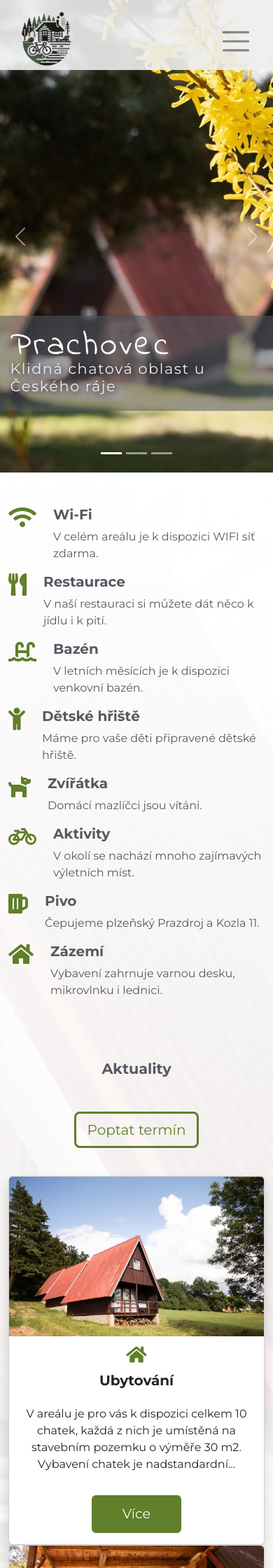
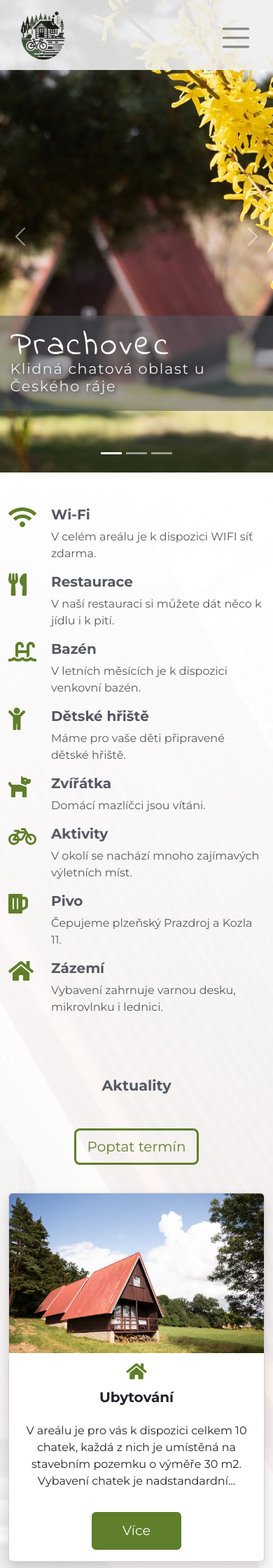
Before and after one commit to syny-o/prachovec, a Django app: page / in a window 390 px wide. Shown: the top 2240 px of the page at 70% size. Run offline with Django 5.2, Linux system fonts and the light colour scheme; data that the repository does not hold is empty; some libraries are stand-ins or nearby versions.

Commit message:
adjustment for mobile devices

```diff
--- a/prachovec/mysite/templates/mysite/base/header.html
+++ b/prachovec/mysite/templates/mysite/base/header.html
@@ -2,7 +2,7 @@
 <header>
   <nav class="navbar navbar-expand-lg navbar-dark justify-content-center fixed-top p-1">
     <div class="container">
-      <a href="#"><img class="navbar-brand" width="100" src=" {% static 'img/logoprachovec_tr.png' %}" alt="logo" /></a>
+      <a href="#"><img class="navbar-brand logo" src=" {% static 'img/logoprachovec_tr.png' %}" alt="logo" /></a>
       <button class="navbar-toggler" type="button" data-bs-toggle="collapse" data-bs-target="#navbarSupportedContent"
         aria-controls="navbarSupportedContent" aria-expanded="false" aria-label="Toggle navigation">
         <span class="navbar-toggler-icon"></span>
--- a/prachovec/mysite/templates/mysite/home/cards.html
+++ b/prachovec/mysite/templates/mysite/home/cards.html
@@ -4,13 +4,14 @@
     <div class="container">
         <div class="row">
 
-            <div class="col-lg-4" data-aos="fade-in" data-aos-delay="300">
+            <div class="col-lg-4 mb-3 mb-lg-0" data-aos="fade-in" data-aos-delay="300">
                 <div class="card card-accommodation shadow">
                     <img src="{% static 'img/ubytovani.jpg' %}" class="card-img-top" alt="...">
                     <div class="card-body text-center">
                         <i class="fas fa-home fa-2x text-primary" data-fa-transform="shrink-3 up-3"></i>
                         <h5><b>Ubytování</b></h2>
-                        <p class="card-text d-flex align-items-center">V areálu je pro vás k dispozici celkem 10 chatek,
+                            <p class="card-text d-flex align-items-center">V areálu je pro vás k dispozici celkem 10
+                                chatek,
                                 každá z nich je umístěná
                                 na stavebním pozemku o výměře 30 m2. Vybavení chatek je nadstandardní...</p>
                             <a href="accommodation.html"><button class="btn btn-outline-light btn-primary"
@@ -19,23 +20,24 @@
                 </div>
             </div>
 
-            <div class="col-lg-4" data-aos="fade-in" data-aos-delay="300">
+            <div class="col-lg-4 mb-3 mb-lg-0 mt-lg-5" data-aos="fade-in" data-aos-delay="300">
                 <div class="card card-restaurant shadow">
                     <img src="{% static 'img/restaurace.jpg' %}" class="card-img-top" alt="...">
                     <div class="card-body text-center">
                         <i class="fas fa-utensils fa-2x text-primary" data-fa-transform="shrink-2 up-3"></i>
                         <h5><b>Občerstvení</b></h2>
-                        <p class="card-text d-flex align-items-center">Nově jsme náš stánek opatřili pergolou. Čepujeme
+                            <p class="card-text d-flex align-items-center">Nově jsme náš stánek opatřili pergolou.
+                                Čepujeme
                                 plzeňský Prazdroj a
                                 Kozla
                                 11 ! K dispozici je i sezení a něco k zakousnutí.</p>
-                        <a href="restaurant.html"><button class="btn btn-outline-light btn-primary"
+                            <a href="restaurant.html"><button class="btn btn-secondary btn-lg"
                                     href="restaurant.html">Více</button></a>
                     </div>
                 </div>
             </div>
 
-            <div class="col-lg-4" data-aos="fade-in" data-aos-delay="300">
+            <div class="col-lg-4 mb-0 mb-lg-0" data-aos="fade-in" data-aos-delay="300">
                 <div class="card card-activities shadow">
                     <img src="{% static 'img/prachovskeskaly.jpg' %}" class="card-img-top" alt="...">
                     <div class="card-body text-center">
--- a/prachovec/mysite/templates/mysite/home/icons.html
+++ b/prachovec/mysite/templates/mysite/home/icons.html
@@ -2,9 +2,11 @@
   <div class="container">
     <div class="row">
       <!-- Icon 1 -->
-      <div class="col-md-3 d-flex gap-4">
+      <div class="col-md-3 d-flex">
+        <div class="col-2">
           <i class="fas fa-wifi fa-2x text-primary"></i>
-        <div>
+        </div>
+        <div class="col-10">
           <h5 class="fw-bold">Wi-Fi</h5>
           <p class="text-muted">
             V celém areálu je k dispozici WIFI síť zdarma.
@@ -12,9 +14,11 @@
         </div>
       </div>
       <!-- Icon 2 -->
-      <div class="col-md-3 d-flex gap-4">
+      <div class="col-md-3 d-flex">
+        <div class="col-2">
           <i class="fas fa-utensils fa-2x text-primary"></i>
-        <div>
+        </div>
+        <div class="col-10">
           <h5 class="fw-bold">Restaurace</h5>
           <p class="text-muted">
             V naší restauraci si můžete dát něco k jídlu i k pití.
@@ -22,9 +26,11 @@
         </div>
       </div>
       <!-- Icon 3 -->
-      <div class="col-md-3 d-flex gap-4">
+      <div class="col-md-3 d-flex">
+        <div class="col-2">
           <i class="fas fa-swimming-pool fa-2x text-primary"></i>
-        <div>
+        </div>
+        <div class="col-10">
           <h5 class="fw-bold">Bazén</h5>
           <p class="text-muted">
             V letních měsících je k dispozici venkovní bazén.
@@ -32,9 +38,11 @@
         </div>
       </div>
       <!-- Icon 4 -->
-      <div class="col-md-3 d-flex gap-4">
+      <div class="col-md-3 d-flex">
+        <div class="col-2">
           <i class="fas fa-child fa-2x text-primary"></i>
-        <div>
+        </div>
+        <div class="col-10">
           <h5 class="fw-bold">Dětské hřiště</h5>
           <p class="text-muted">Máme pro vaše děti připravené dětské hřiště.</p>
         </div>
@@ -42,9 +50,11 @@
     </div>
     <div class="row">
       <!-- Icon 1 -->
-      <div class="col-md-3 d-flex gap-4">
+      <div class="col-md-3 d-flex">
+        <div class="col-2">
           <i class="fas fa-dog fa-2x text-primary"></i>
-        <div>
+        </div>
+        <div class="col-10">
           <h5 class="fw-bold">Zvířátka</h5>
           <p class="text-muted">
             Domácí mazlíčci jsou vítáni.
@@ -52,9 +62,11 @@
         </div>
       </div>
       <!-- Icon 2 -->
-      <div class="col-md-3 d-flex gap-4">
+      <div class="col-md-3 d-flex">
+        <div class="col-2">
           <i class="fas fa-bicycle fa-2x text-primary"></i>
-        <div>
+        </div>
+        <div class="col-10">
           <h5 class="fw-bold">Aktivity</h5>
           <p class="text-muted">
             V okolí se nachází mnoho zajímavých výletních míst.
@@ -62,9 +74,11 @@
         </div>
       </div>
       <!-- Icon 3 -->
-      <div class="col-md-3 d-flex gap-4">
+      <div class="col-md-3 d-flex">
+        <div class="col-2">
           <i class="fas fa-beer fa-2x text-primary"></i>
-        <div>
+        </div>
+        <div class="col-10">
           <h5 class="fw-bold">Pivo</h5>
           <p class="text-muted">
             Čepujeme plzeňský Prazdroj a Kozla 11.
@@ -72,9 +86,11 @@
         </div>
       </div>
       <!-- Icon 4 -->
-      <div class="col-md-3 d-flex gap-4">
+      <div class="col-md-3 d-flex">
+        <div class="col-2">
           <i class="fas fa-home fa-2x text-primary"></i>
-        <div>
+        </div>
+        <div class="col-10">
           <h5 class="fw-bold">Zázemí</h5>
           <p class="text-muted">Vybavení zahrnuje varnou desku, mikrovlnku i lednici.</p>
         </div>
--- a/prachovec/static/css/style.css
+++ b/prachovec/static/css/style.css
@@ -99,12 +99,22 @@ h2 {
 }
 
 /* -----------------  Navigation Start ----------------- */
+
+.logo {
+  height: 100px;
+  transition: all 0.3s ease-out;
+}
+
+.logo-small {
+  height: 80px;
+}
+
 .navbar {
   text-transform: uppercase;
   /* font-weight: 700; */
   font-size: 1rem; /*1rem = 16px*/
   letter-spacing: 0.1rem;
-  transition: all 0.5s ease-in-out !important;
+  transition: all 0.3s ease-in-out !important;
   background-color: #eee;
   height: 100px;
 
@@ -211,6 +221,14 @@ h2 {
   background-size: cover;
 }
 
+/* -----------------  Icons section Start ----------------- */
+
+.icon-container {
+  width: 100px !important;
+}
+
+/* -----------------  Cards section Start ----------------- */
+
 .card-text {
   height: 8rem;
 }
@@ -263,7 +281,6 @@ footer .address p {
 
 /* UBYTOVANI START*/
 
-
 #ubytovani-hero,
 #obcerstveni-hero {
   height: 70vh;
@@ -302,11 +319,7 @@ footer .address p {
   list-style: none;
 }
 
-
-
 /* UBYTOVANI END*/
-
-
 
 /* GLOBAL START */
 
@@ -344,8 +357,7 @@ footer .address p {
   visibility: visible;
 }
 
-
-#spinner-wrapper{
+#spinner-wrapper {
   position: fixed;
   top: 0;
   left: 0;
@@ -362,7 +374,7 @@ footer .address p {
   transition: opacity 0.5s ease-in-out;
 }
 
-#spinner-wrapper img{
+#spinner-wrapper img {
   position: fixed;
   top: 50%;
   left: 50%;
@@ -370,7 +382,7 @@ footer .address p {
   z-index: 999999;
 }
 
-.spinner-hidden{
+.spinner-hidden {
   opacity: 0 !important;
 }
 
--- a/prachovec/static/js/main.js
+++ b/prachovec/static/js/main.js
@@ -2,16 +2,18 @@
 
 function scrollEffect() {
   const navbar = document.querySelector(".navbar");
+  const navbarImg = document.querySelector(".navbar-brand");
 
   window.addEventListener("scroll", () => {
     if (window.scrollY > 50) {
       navbar.classList.add("navbar-scroll");
+      navbarImg.classList.add("logo-small");
     } else {
       navbar.classList.remove("navbar-scroll");
+      navbarImg.classList.remove("logo-small");
     }
   });
 }
-
 
 // Go to Top Button
 function goToTop() {
@@ -36,8 +38,6 @@ function hideSpinner() {
   }, 500);
 }
 
-
-
 document.addEventListener("DOMContentLoaded", () => {
   scrollEffect();
   goToTop();
```
Lines whose indentation alone changed are shown as unchanged.
